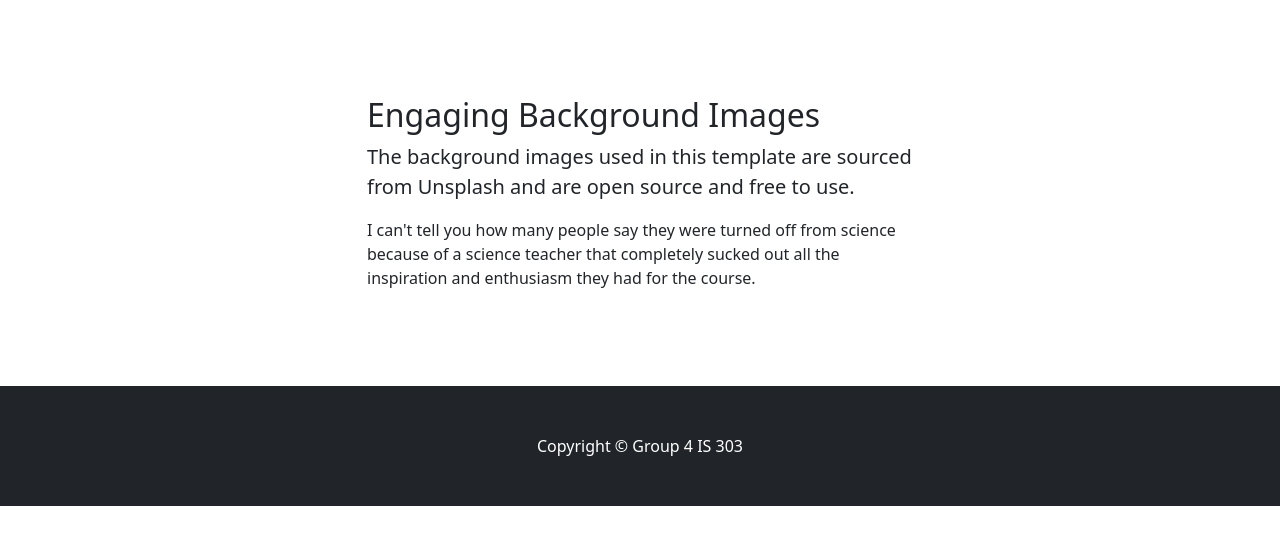
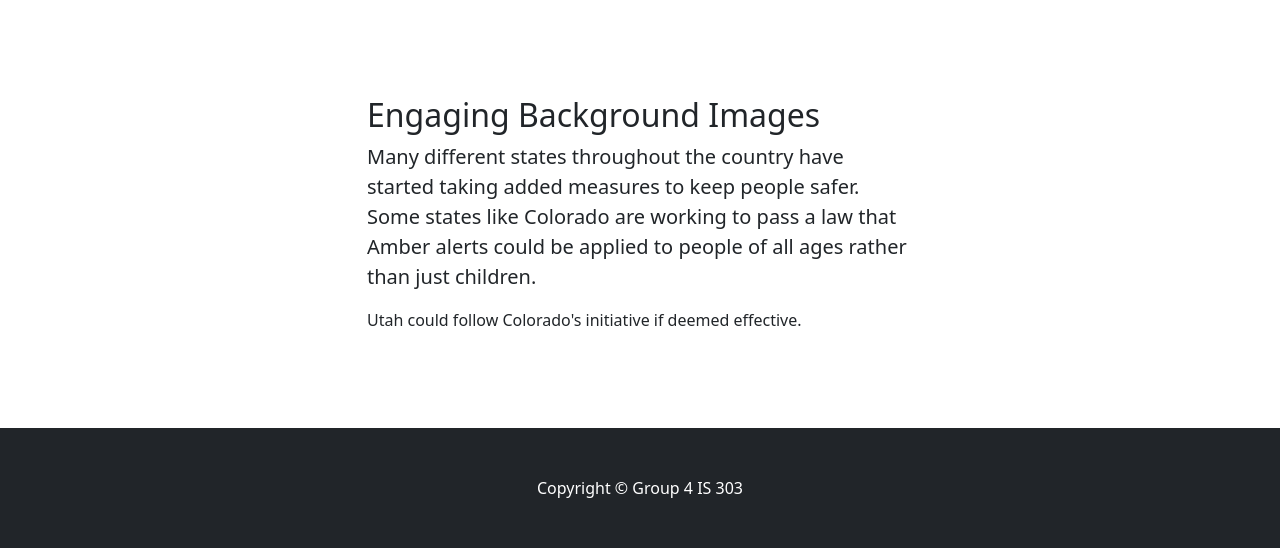
Before and after one commit to braxsimmons/MissingPersons1, a Django app: template missingapp/templates/missingapp/landingpage.html in a window 1280 px wide. Shown: the part 1206-1754 px from the top of the page. Before the commit the page ends 1712 px from the top, so only its background shows below. Run offline with Django 3.2, Linux system fonts and the light colour scheme; the template is opened without the code that fills it, so the values that code supplies are empty; some libraries are stand-ins or nearby versions.

Commit message:
<p> tags

```diff
--- a/missingapp/templates/missingapp/landingpage.html
+++ b/missingapp/templates/missingapp/landingpage.html
@@ -59,8 +59,8 @@
                 <div class="row justify-content-center">
                     <div class="col-lg-6">
                         <h2>Engaging Background Images</h2>
-                        <p class="lead">The background images used in this template are sourced from Unsplash and are open source and free to use.</p>
-                        <p class="mb-0">I can't tell you how many people say they were turned off from science because of a science teacher that completely sucked out all the inspiration and enthusiasm they had for the course.</p>
+                        <p class="lead">Many different states throughout the country have started taking added measures to keep people safer. Some states like Colorado are working to pass a law that Amber alerts could be applied to people of all ages rather than just children.</p>
+                        <p class="mb-0">Utah could follow Colorado's initiative if deemed effective.</p>
                     </div>
                 </div>
             </div>
```
